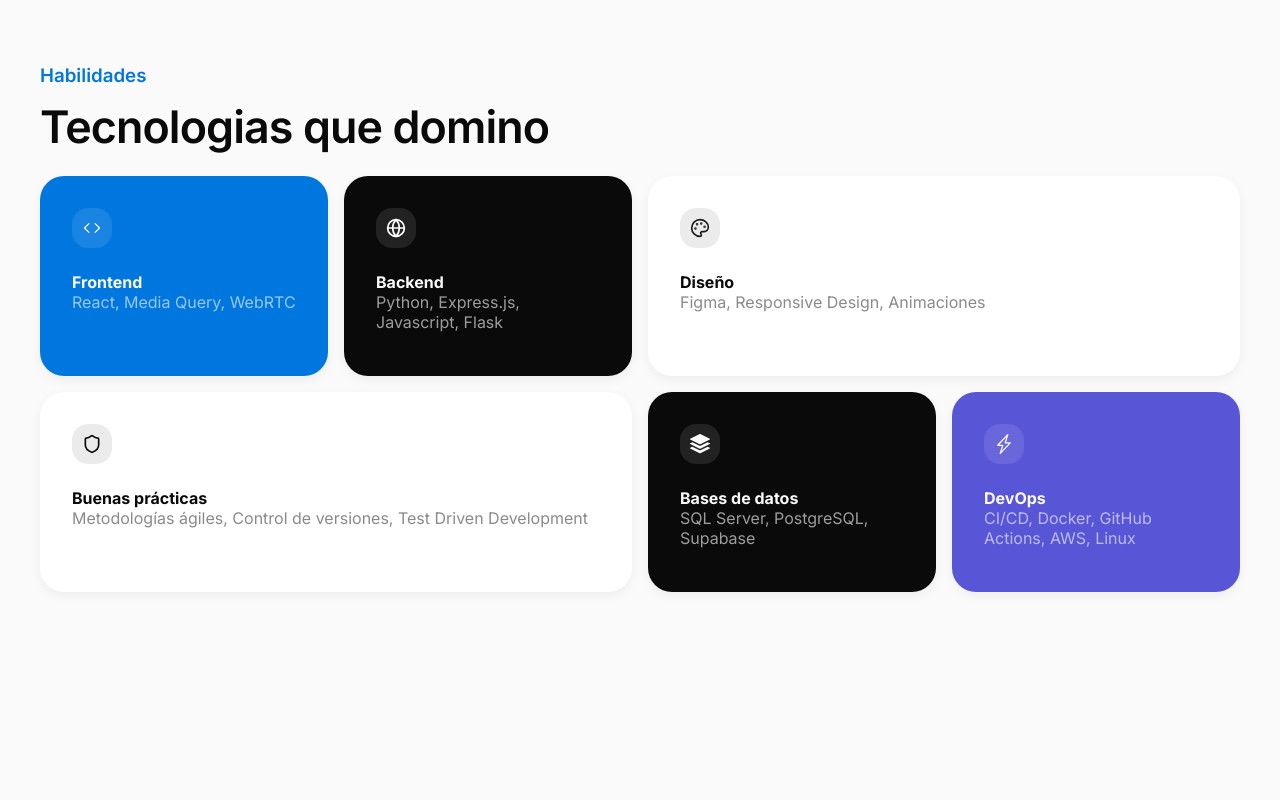
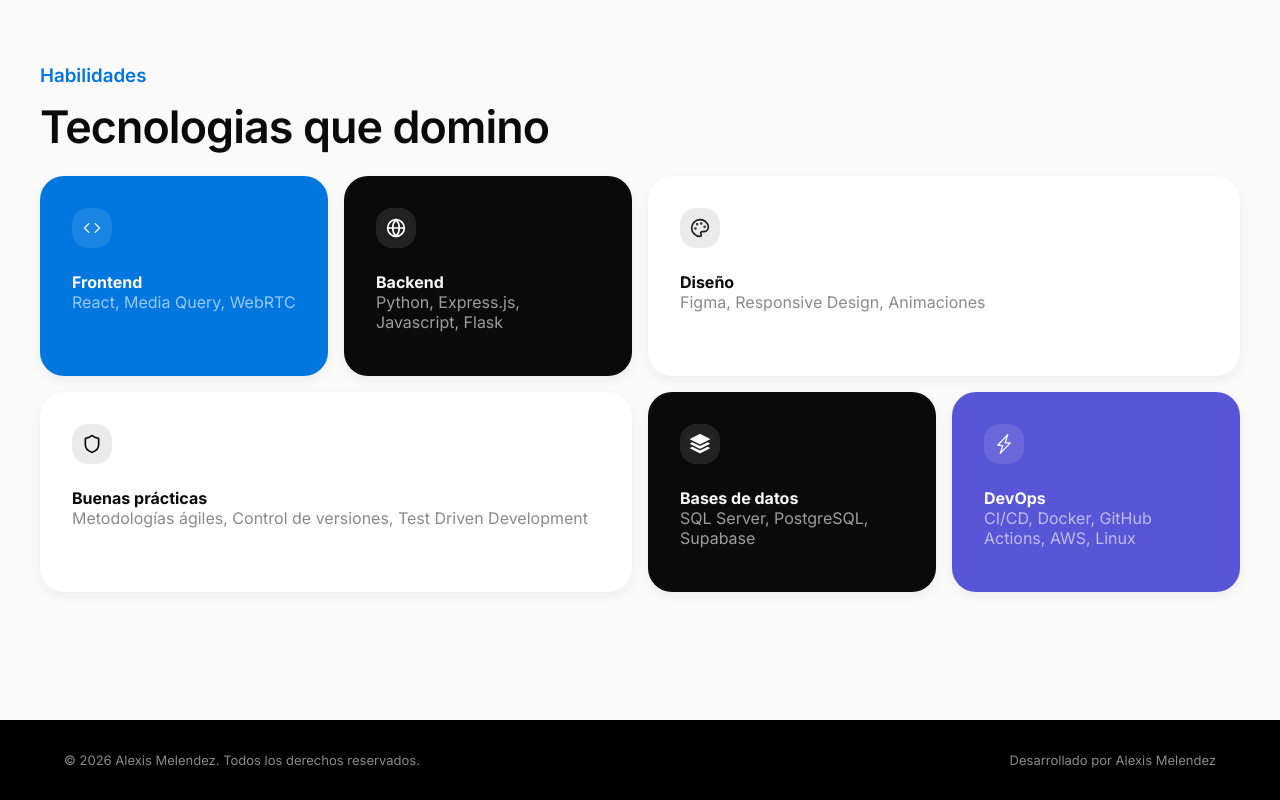
Before and after one commit to WasAlexis/portfolio, a React (Vite) app: page / in a window 1280 px wide. Shown: the part 2450-3250 px from the top of the page. Before the commit the page ends 3170 px from the top, so only its background shows below. Built offline with nearby package versions, Linux system fonts and the light colour scheme.

Commit message:
feat: add footer

```diff
--- a/src/App.jsx
+++ b/src/App.jsx
@@ -1,4 +1,5 @@
 import Header from './components/Header.jsx';
+import Footer from './components/Footer.jsx';
 
 function App() {
   return (
@@ -117,6 +118,7 @@ function App() {
         </div>
       </section>
     </main>
+    <Footer />
     </>
   );
 }
--- /dev/null
+++ b/src/components/Footer.jsx
@@ -0,0 +1,12 @@
+function Footer() {
+    return (
+        <footer>
+            <div className="footer-container">
+                <span>© 2026 Alexis Melendez. Todos los derechos reservados.</span>
+                <span>Desarrollado por Alexis Melendez</span>
+            </div>
+        </footer>
+    );
+}
+
+export default Footer;
--- a/src/styles/main.css
+++ b/src/styles/main.css
@@ -11,7 +11,7 @@ header {
     backdrop-filter: blur(8px);
 }
 
-header .header-container {
+header .header-container, footer .footer-container {
     display: flex;
     align-items: center;
     justify-content: space-between;
@@ -269,6 +269,20 @@ section#skills .container .gallery .card.purple {
 
 .icon.devops { background-image: url('../assets/lightning-charge.svg'); }
 
+/* Footer styles */
+
+footer {
+    padding: 32px 24px;
+    width: 100%;
+    background-color: black;
+}
+
+footer .footer-container span {
+    font-size: 13px;
+    text-align: center;
+    color: var(--gray-color);
+}
+
 /* ToDo: move this to a separate file */
 @media screen and (max-width: 600px) {
     header .header-container nav {
@@ -297,4 +311,9 @@ section#skills .container .gallery .card.purple {
         background-size: contain;
         background-repeat: no-repeat;
     }
+
+    footer .footer-container {
+        flex-direction: column;
+        gap: 24px;
+    }
 }
```
